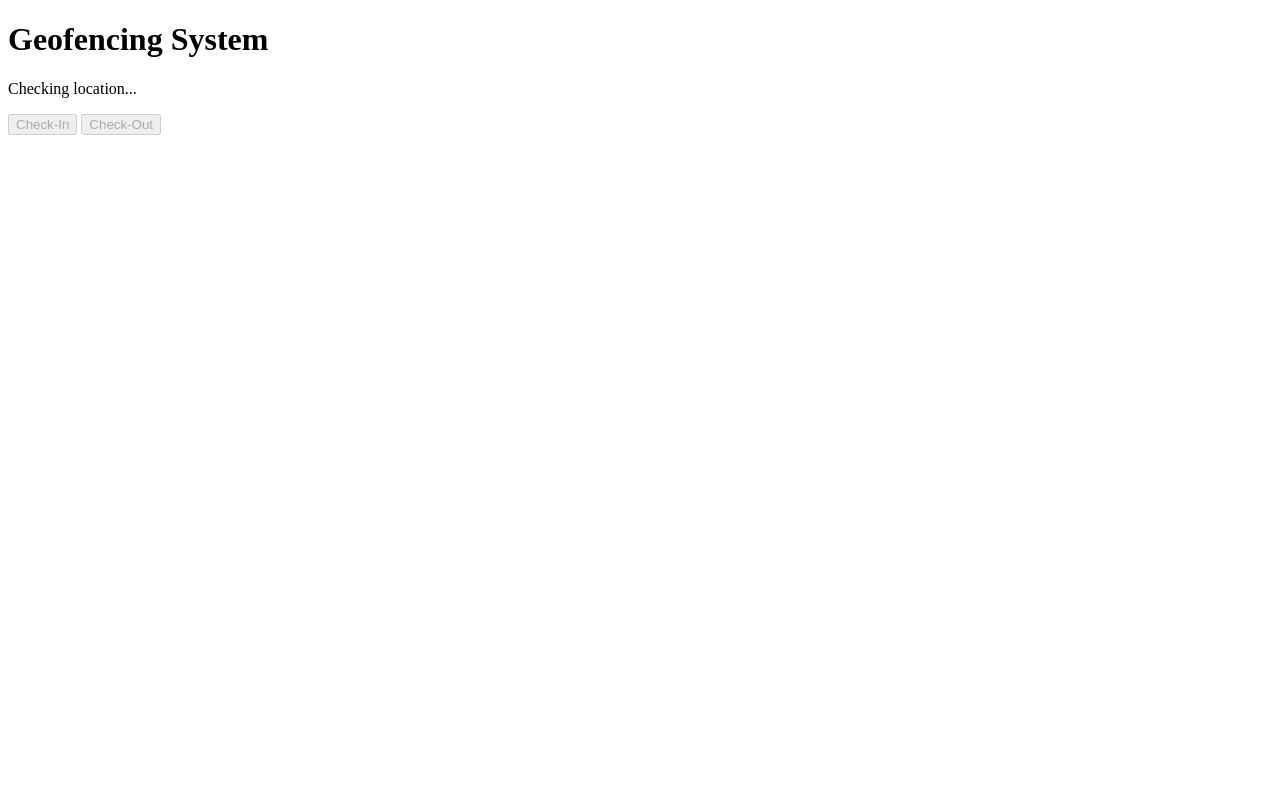
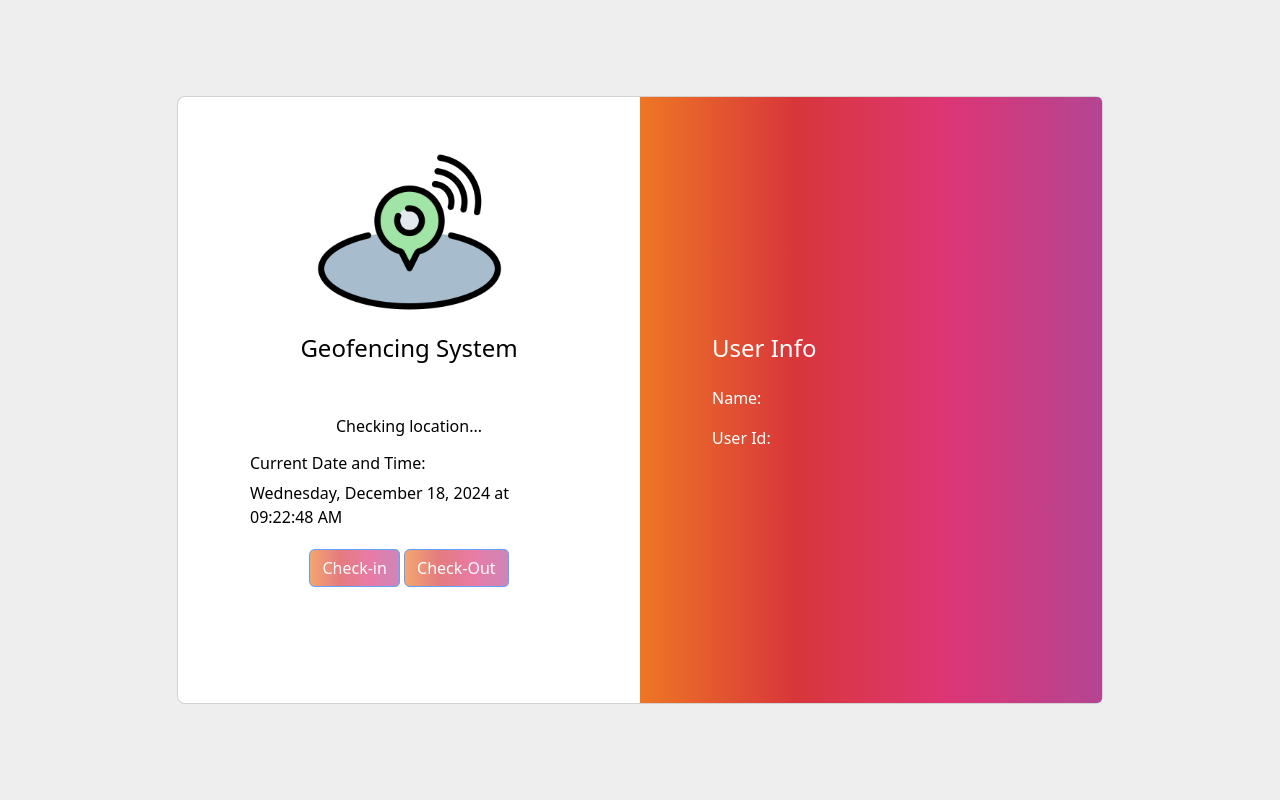
Before and after one commit to soumya-ranjan-pratap/GeofencingSys, a Django app: page / in a window 1280 px wide. Run offline with Django 5.2, Linux system fonts and the light colour scheme.

Commit message:
Changes have been made

```diff
--- /dev/null
+++ b/geofencing/static/css/main.css
@@ -0,0 +1,23 @@
+
+.gradient-custom-2 {
+    /* fallback for old browsers */
+    background: #fccb90;
+
+    /* Chrome 10-25, Safari 5.1-6 */
+    background: -webkit-linear-gradient(to right, #ee7724, #d8363a, #dd3675, #b44593);
+
+    /* W3C, IE 10+/ Edge, Firefox 16+, Chrome 26+, Opera 12+, Safari 7+ */
+    background: linear-gradient(to right, #ee7724, #d8363a, #dd3675, #b44593);
+    }
+
+    @media (min-width: 768px) {
+    .gradient-form {
+    height: 100vh !important;
+    }
+    }
+    @media (min-width: 769px) {
+    .gradient-custom-2 {
+    border-top-right-radius: .3rem;
+    border-bottom-right-radius: .3rem;
+    }
+    }
--- a/geofencing/templates/geofencing/index.html
+++ b/geofencing/templates/geofencing/index.html
@@ -4,22 +4,82 @@
     <meta charset="UTF-8">
     <meta name="viewport" content="width=device-width, initial-scale=1.0">
     <title>Geofencing System</title>
-    {% load static %} <!-- For static files -->
-    <!-- <link rel="stylesheet" href="{% static 'main.css' %}"> -->
+    <link href="https://cdn.jsdelivr.net/npm/bootstrap@5.3.3/dist/css/bootstrap.min.css" rel="stylesheet" integrity="sha384-QWTKZyjpPEjISv5WaRU9OFeRpok6YctnYmDr5pNlyT2bRjXh0JMhjY6hW+ALEwIH" crossorigin="anonymous">
+    {% load static %}
+    <link rel="stylesheet" href="{% static 'css/main.css' %}">
+    <link rel="icon" href="{% static 'image/marker.png' %}">
 </head>
 <body>
+    <section class="h-100 gradient-form" style="background-color: #eee;">
+        <div class="container py-5 h-100">
+          <div class="row d-flex justify-content-center align-items-center h-100">
+            <div class="col-xl-10">
+              <div class="card rounded-3 text-black">
+                <div class="row g-0">
+                  <div class="col-lg-6">
+                    <div class="card-body p-md-5 mx-md-4">
+
+                      <div class="text-center">
+                        <img src="{% static 'image/marker.png' %}"
+                          style="width: 185px;" alt="logo">
+                        <h4 class="mt-1 mb-5 pb-1">Geofencing System</h4>
+                        <p id="status">Checking location...</p>
+                      </div>
+
+                        <h6>Current Date and Time: </h6>
+                        <p id="datetime">Loading...</p>
+
+
+
+                        <div class="text-center pt-1 mb-5 pb-1">
+                            <button data-mdb-button-init data-mdb-ripple-init class="btn btn-primary btn-block fa-lg gradient-custom-2 mb-3" type="button" id="checkinBtn" disabled >Check-in</button>
+                            <button data-mdb-button-init data-mdb-ripple-init class="btn btn-primary btn-block fa-lg gradient-custom-2 mb-3" type="button" id="checkoutBtn" disabled >Check-Out</button>
+                          </div>
+
+
+
+
+
+                    </div>
+                  </div>
+                  <div class="col-lg-6 d-flex align-items-center gradient-custom-2">
+                    <div class="text-white px-3 py-4 p-md-5 mx-md-4">
+                      <h4 class="mb-4">User Info</h4>
+                      <p>Name:</p>
+                      <p>User Id:</p>
+                    </div>
+                  </div>
+                </div>
+              </div>
+            </div>
+          </div>
+        </div>
+      </section>
     <div class="container">
-        <h1>Geofencing System</h1>
-        <p id="status">Checking location...</p>
 
-        <button id="checkinBtn" disabled>Check-In</button>
-        <button id="checkoutBtn" disabled>Check-Out</button>
-
-        <!-- Hidden input for CSRF Token -->
         <input type="hidden" id="csrf_token" value="{{ csrf_token }}">
     </div>
 
     <script>
+        function displayDateTime() {
+         const now = new Date();
+         const options = {
+         weekday: 'long',
+         year: 'numeric',
+         month: 'long',
+         day: 'numeric',
+         hour: '2-digit',
+         minute: '2-digit',
+         second: '2-digit'
+        };
+       document.getElementById('datetime').textContent = now.toLocaleString('en-US', options);
+     }
+
+
+     setInterval(displayDateTime, 1000);
+
+
+       displayDateTime();
         // Function to get CSRF Token from the hidden input field
         const csrfToken = document.getElementById('csrf_token').value;
 
@@ -106,5 +166,6 @@ document.getElementById("checkoutBtn").onclick = () => {
 };
 
     </script>
+    <script src="https://cdn.jsdelivr.net/npm/bootstrap@5.3.3/dist/js/bootstrap.bundle.min.js" integrity="sha384-YvpcrYf0tY3lHB60NNkmXc5s9fDVZLESaAA55NDzOxhy9GkcIdslK1eN7N6jIeHz" crossorigin="anonymous"></script>
 </body>
 </html>
--- a/geofencing/views.py
+++ b/geofencing/views.py
@@ -9,7 +9,7 @@ from .models import CheckInOut
 from datetime import datetime
 
 GEOFENCE_COORDS = (20.302151990678386, 85.85592923839228)  # Example coordinates (latitude, longitude)
-GEOFENCE_RADIUS = 1.0  # 1000 meters
+GEOFENCE_RADIUS = 0.2  # 1000 meters
 
 def index(request):
     return render(request, 'geofencing/index.html')
```
Also changed, not shown: geofencing/static/image/marker.png (added).
